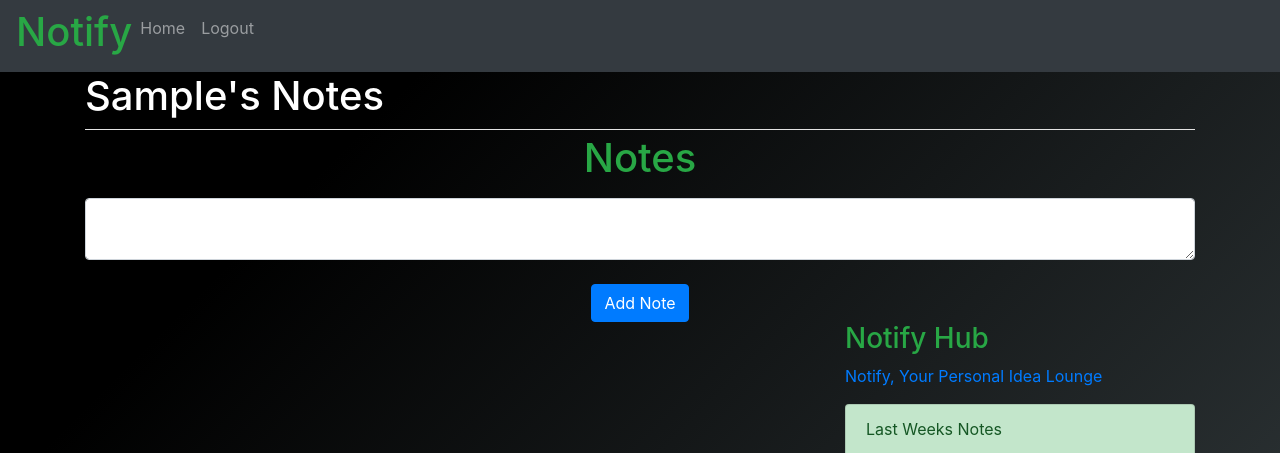
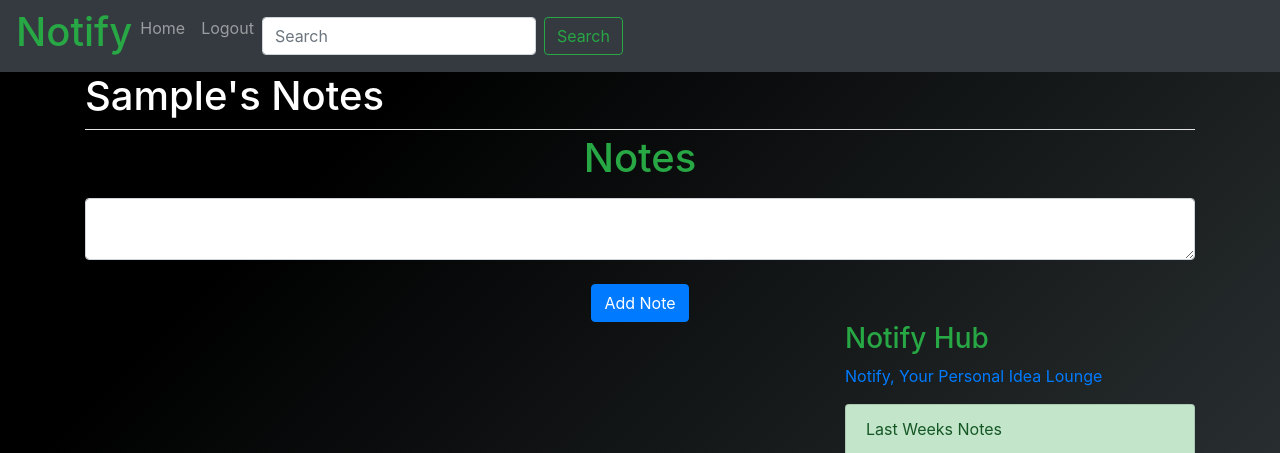
Before and after one commit to Markkelvin14/Notify, a Flask app: page / in a window 1280 px wide. Shown: the top 453 px of the page. Run offline with Flask 3, Linux system fonts and the light colour scheme; the visitor is signed in with stand-in values (Sample User, id 1); data that the repository does not hold is empty; some libraries are stand-ins or nearby versions.

Commit message:
Update layout.html

```diff
--- a/website/templates/layout.html
+++ b/website/templates/layout.html
@@ -34,10 +34,18 @@
           <h1 class='text-success'>Notify</h1>
           <a class="nav-item nav-link" id="home" href="/">Home</a>
           <a class="nav-item nav-link" id="logout" href="/logout">Logout</a>
+          <form class="form-inline my-2 my-lg-0">
+          <input class="form-control mr-sm-2" type="search" placeholder="Search" aria-label="Search" >
+          <button class="btn btn-outline-success my-2 my-sm-0" type="submit">Search</button>
+        </form>
           {% else %}
           <h1 class='text-success'>Notify</h1>
           <a class="nav-item nav-link" id="login" href="/login">Login</a>
           <a class="nav-item nav-link" id="signUp" href="/sign-up">Sign Up</a>
+          <form class="form-inline my-2 my-lg-0">
+          <input class="form-control mr-sm-2" type="search" placeholder="Search" aria-label="Search" >
+          <button class="btn btn-outline-success my-2 my-sm-0" type="submit">Search</button>
+        </form>
           {% endif %}
         </div>
       </div>
```
